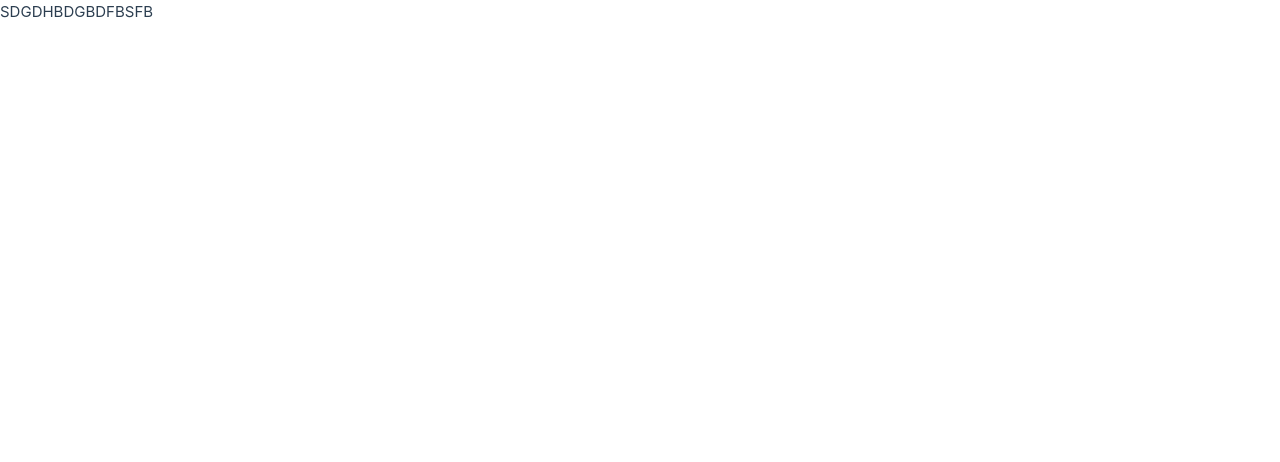
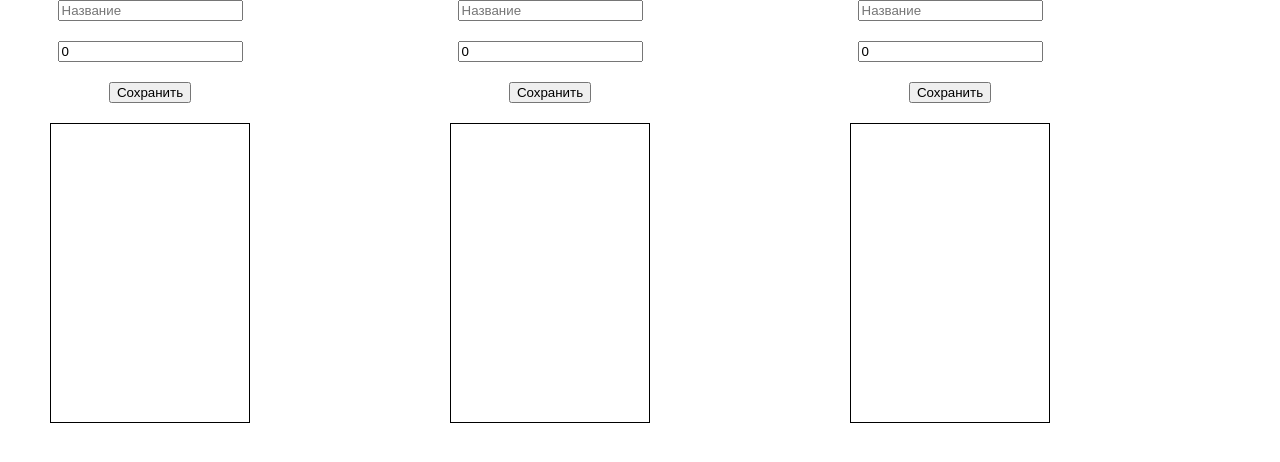
Before and after one commit to Balnurkin/Vue.js, a Vue app: page / in a window 1280 px wide. Before the commit this address had no page. Shown: the top 462 px of the page. Built offline with nearby package versions, Linux system fonts and the light colour scheme.

Commit message:
balnur:24.10.2023

```diff
--- a/src/App.vue
+++ b/src/App.vue
@@ -1,7 +1,14 @@
 <script>
+import Column from './components/Column.vue'
 export default {
+  components:{
+    Column,
+  },
   data: () => {
-    return{}
+    return{
+      columns: 3,
+
+    }
   },
   computed: {},
   watch: {},
@@ -10,7 +17,17 @@ export default {
 </script>
 
 <template>
-  <div class='app'>SDGDHBDGBDFBSFB</div>
+<div class="app">
+  <Column v-for="col, index in columns" :key="index">
+
+  </Column>
+</div>
+
 </template>
 
-<style scoped></style>
+<style scoped>
+.app{
+  display: flex;
+  gap: 100px;
+}
+</style>
--- /dev/null
+++ b/src/components/Column.vue
@@ -0,0 +1,60 @@
+<script>
+export default {
+    data: () => {
+        return {
+            inputName: "",
+            inputPercent: 0,
+            savedData:{
+                inputName: '',
+                inputPercent: 0,
+            }
+        }
+    },
+    computed:{
+    },
+    methods:{
+        saveData(){
+            this.savedData.inputName = this.inputName,
+            this.savedData.inputPercent = this.inputPercent
+        }
+    },
+}
+</script>
+
+<template>
+<div class="block">
+    <input type="text" placeholder="Название" v-model="inputName" >
+    <input type="number" placeholder="Процент" v-model="inputPercent" >
+    <button @click="saveData">Сохранить</button>
+    <div class="inner--block">
+        <div class="box">
+            <div :style="{
+                height: savedData.inputPercent + '%',
+                backgroundColor: 'blue',
+            }">
+            </div>
+        </div>
+        <p>{{savedData.inputName}}</p>
+    </div>
+
+</div>
+</template>
+
+<style scoped>
+.block{
+    width: 300px;
+    display: flex;
+    flex-direction: column;
+    align-items: center;
+    gap: 20px;
+}
+.inner--block{
+    text-align: center;
+}
+.box{
+    width: 200px;
+    height: 300px;
+    border: 1px solid black;
+}
+
+</style>
```
